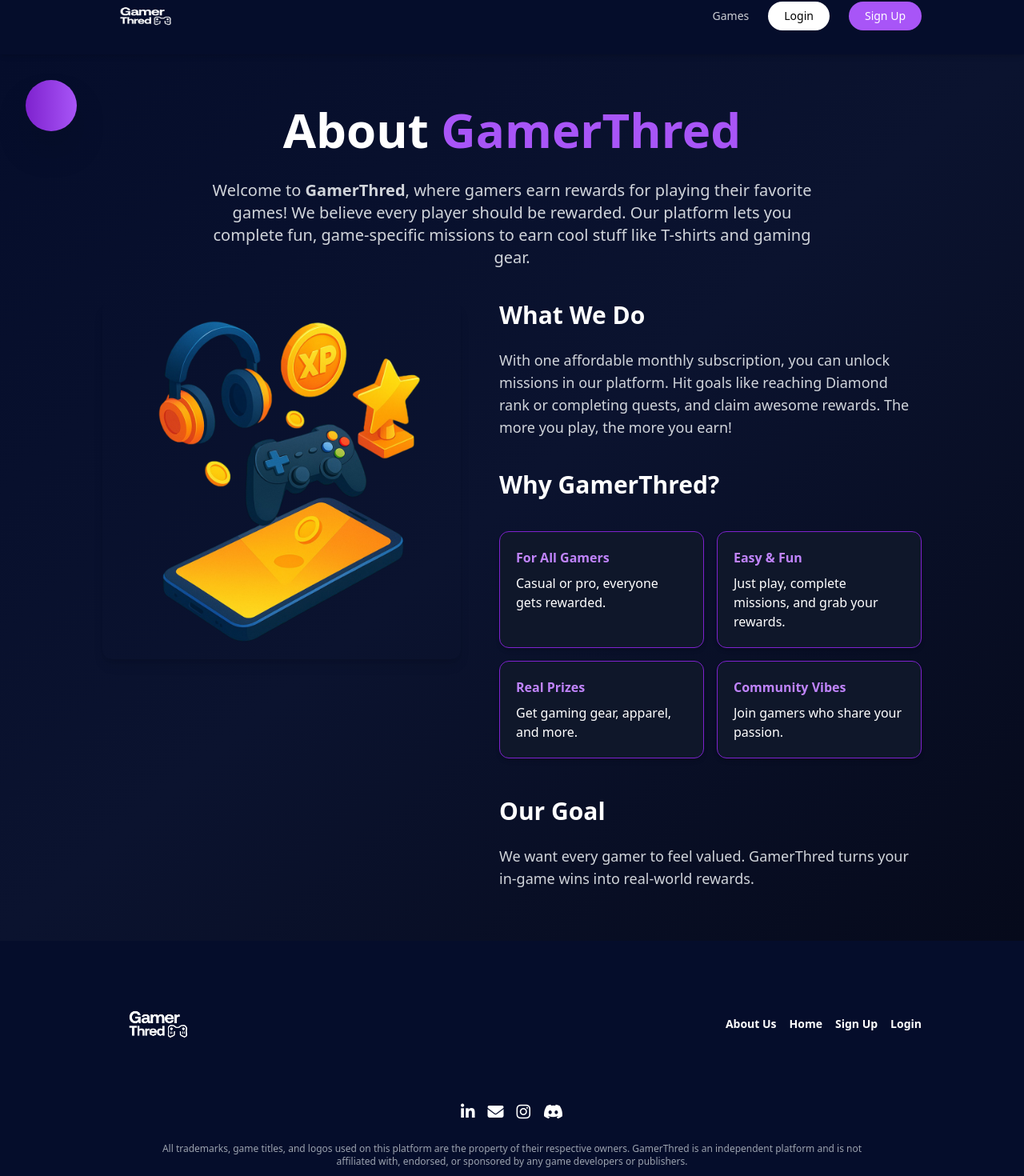
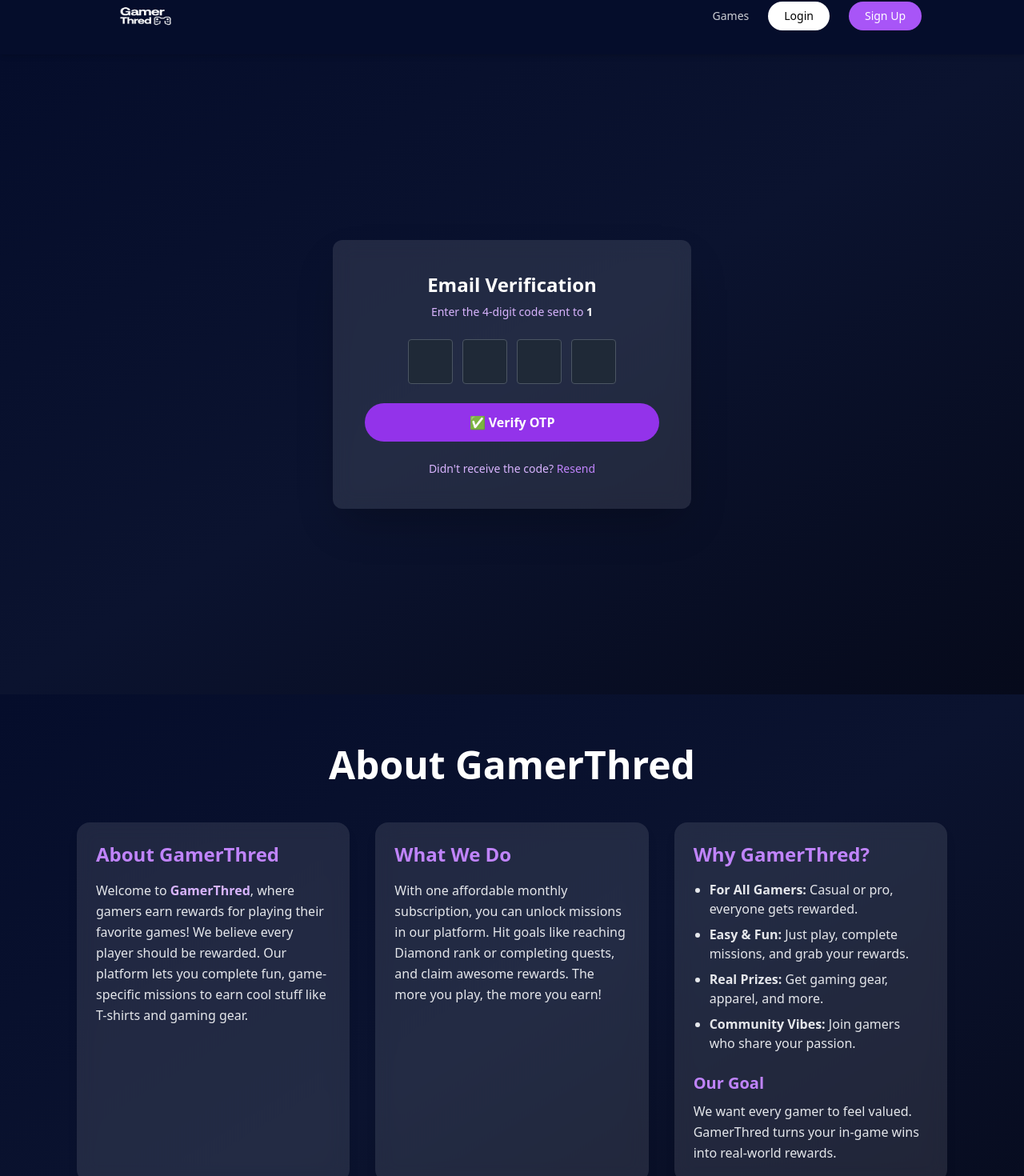
Before and after one commit to triggereddown/gamerthred, a React (Vite) app in the folder gamerthred/: page /verify-otp/1 in a window 1280 px wide. Shown: the part 28-1498 px from the top of the page at 80% size. Built offline with nearby package versions, Linux system fonts and the light colour scheme.

Commit message:
Changes and mission card and games page updation

```diff
--- a/gamerthred/src/App.jsx
+++ b/gamerthred/src/App.jsx
@@ -13,6 +13,7 @@
 import Profile from "./pages/Profile/Profile";
 import Games from "./pages/Games/Games";
 import GameDetail from "./pages/GameDetail/GameDetail";
+import OtpVerification from "./pages/Otp/Otp";
 
 import Loading from "./components/Loading";
 
@@ -42,8 +43,9 @@
         <Route path="/privacy" element={<Privacy />} />
         <Route path="/disclaimer" element={<Disclaimer />} />
         <Route path="/profile" element={<Profile />} />
-        <Route path="/games" element={<Games />} />
+        {/* <Route path="/games" element={<Games />} /> */}
         <Route path="/games/:gameId" element={<GameDetail />} />
+        <Route path="/verify-otp/:email" element={<OtpVerification />} />
       </Routes>
       <About />
       <Footer />
--- a/gamerthred/src/components/About.jsx
+++ b/gamerthred/src/components/About.jsx
@@ -1,96 +1,69 @@
 import React from "react";
-import { assets } from "../assets/assets";
-import { motion } from "framer-motion";
-
-// Draggable ball component
-const DraggableBall = () => {
-  return (
-    <motion.div
-      drag
-      dragMomentum={false}
-      whileHover={{ scale: 1.2 }}
-      whileTap={{ scale: 0.9 }}
-      className="w-16 h-16 rounded-full bg-gradient-to-r from-purple-700 to-purple-500 fixed top-32 left-8 z-50 cursor-pointer shadow-2xl"
-    />
-  );
-};
 
 const About = () => {
   return (
-    <div
-      className="relative flex flex-col items-center justify-center px-6 py-16 md:px-20 lg:px-32 w-full bg-gradient-to-br from-[#050D2B] via-[#0B132F] to-[#060A1B] text-white overflow-hidden"
-      id="about"
-    >
-      <DraggableBall />
-
-      {/* Heading */}
-      <h1 className="text-4xl sm:text-6xl font-bold mb-4 text-center">
-        About{" "}
-        <motion.span
-          className="text-purple-500 cursor-pointer"
-          whileHover={{ scale: 1.1, color: "#ffffff" }}
-          transition={{ type: "spring", stiffness: 500 }}
-          onClick={() => window.scrollTo({ top: 0, behavior: "smooth" })}
-        >
-          GamerThred
-        </motion.span>
+    <div className="min-h-screen bg-gradient-to-br from-[#050D2B] via-[#0B132F] to-[#060A1B] text-white px-4 py-16 md:px-24 font-sans">
+      <h1 className="text-4xl md:text-5xl font-extrabold text-center mb-12">
+        About GamerThred
       </h1>
 
-      {/* Subheading */}
-      <p className="text-center max-w-3xl text-lg sm:text-xl mt-4 mb-10 text-gray-300 leading-relaxed">
-        Welcome to <strong>GamerThred</strong>, where gamers earn rewards for
-        playing their favorite games! We believe every player should be
-        rewarded. Our platform lets you complete fun, game-specific missions to
-        earn cool stuff like T-shirts and gaming gear.
-      </p>
+      <div className="flex flex-col md:flex-row gap-8 overflow-x-auto md:overflow-visible pb-4">
+        {/* Card 1: About GamerThred */}
+        <div className="min-w-[300px] md:flex-1 bg-white bg-opacity-10 p-6 rounded-2xl shadow-lg backdrop-blur-md transition hover:scale-[1.01] duration-300">
+          <h2 className="text-2xl font-semibold mb-4 text-purple-400">
+            About GamerThred
+          </h2>
+          <p className="text-base text-gray-200 leading-relaxed">
+            Welcome to{" "}
+            <span className="font-bold text-purple-300">GamerThred</span>, where
+            gamers earn rewards for playing their favorite games! We believe
+            every player should be rewarded. Our platform lets you complete fun,
+            game-specific missions to earn cool stuff like T-shirts and gaming
+            gear.
+          </p>
+        </div>
 
-      {/* Middle section */}
-      <div className="flex flex-col lg:flex-row items-center lg:items-start gap-12 w-full">
-        {/* Left side image */}
-        <img
-          src={assets.consolee}
-          alt="Gaming Console"
-          className="w-full max-w-md rounded-xl shadow-lg"
-        />
-
-        {/* Right side mission */}
-        <div className="flex flex-col justify-center gap-6 max-w-2xl">
-          <h2 className="text-2xl sm:text-3xl font-semibold">What We Do</h2>
-          <p className="text-gray-300 text-base sm:text-lg leading-relaxed">
+        {/* Card 2: What We Do */}
+        <div className="min-w-[300px] md:flex-1 bg-white bg-opacity-10 p-6 rounded-2xl shadow-lg backdrop-blur-md transition hover:scale-[1.01] duration-300">
+          <h2 className="text-2xl font-semibold mb-4 text-purple-400">
+            What We Do
+          </h2>
+          <p className="text-base text-gray-200 leading-relaxed">
             With one affordable monthly subscription, you can unlock missions in
             our platform. Hit goals like reaching Diamond rank or completing
             quests, and claim awesome rewards. The more you play, the more you
             earn!
           </p>
+        </div>
 
-          <h2 className="text-2xl sm:text-3xl font-semibold mt-4">
+        {/* Card 3: Why GamerThred + Goal */}
+        <div className="min-w-[300px] md:flex-1 bg-white bg-opacity-10 p-6 rounded-2xl shadow-lg backdrop-blur-md transition hover:scale-[1.01] duration-300">
+          <h2 className="text-2xl font-semibold mb-4 text-purple-400">
             Why GamerThred?
           </h2>
-          <div className="grid grid-cols-1 sm:grid-cols-2 gap-4 mt-4">
-            <div className="bg-[#0f172a] p-5 rounded-xl shadow-md border border-purple-700 hover:scale-105 transition">
-              <h3 className="font-bold text-purple-400 mb-2">For All Gamers</h3>
-              <p>Casual or pro, everyone gets rewarded.</p>
-            </div>
-            <div className="bg-[#0f172a] p-5 rounded-xl shadow-md border border-purple-700 hover:scale-105 transition">
-              <h3 className="font-bold text-purple-400 mb-2">Easy & Fun</h3>
-              <p>Just play, complete missions, and grab your rewards.</p>
-            </div>
-            <div className="bg-[#0f172a] p-5 rounded-xl shadow-md border border-purple-700 hover:scale-105 transition">
-              <h3 className="font-bold text-purple-400 mb-2">Real Prizes</h3>
-              <p>Get gaming gear, apparel, and more.</p>
-            </div>
-            <div className="bg-[#0f172a] p-5 rounded-xl shadow-md border border-purple-700 hover:scale-105 transition">
-              <h3 className="font-bold text-purple-400 mb-2">
-                Community Vibes
-              </h3>
-              <p>Join gamers who share your passion.</p>
-            </div>
-          </div>
-
-          <h2 className="text-2xl sm:text-3xl font-semibold mt-6">Our Goal</h2>
-          <p className="text-gray-300 text-base sm:text-lg leading-relaxed">
+          <ul className="list-disc text-base text-gray-200 pl-5 space-y-2 mb-6">
+            <li>
+              <strong>For All Gamers:</strong> Casual or pro, everyone gets
+              rewarded.
+            </li>
+            <li>
+              <strong>Easy & Fun:</strong> Just play, complete missions, and
+              grab your rewards.
+            </li>
+            <li>
+              <strong>Real Prizes:</strong> Get gaming gear, apparel, and more.
+            </li>
+            <li>
+              <strong>Community Vibes:</strong> Join gamers who share your
+              passion.
+            </li>
+          </ul>
+          <h3 className="text-xl font-semibold mb-2 text-purple-400">
+            Our Goal
+          </h3>
+          <p className="text-base text-gray-200 leading-relaxed">
             We want every gamer to feel valued. GamerThred turns your in-game
-            wins into real-world rewards.
+            wins into real-world rewards.
           </p>
         </div>
       </div>
--- a/gamerthred/src/pages/Login/Login.jsx
+++ b/gamerthred/src/pages/Login/Login.jsx
@@ -36,6 +36,9 @@
     })
       .then((response) => response.json()) // assuming PHP returns JSON
       .then((data) => {
+        if (data.status == 205) {
+          navigate(`/verify-otp/${formData.email}`);
+        }
         console.log("Success:", data);
         const token = data.data.jwt;
         localStorage.setItem("token", token);
--- /dev/null
+++ b/gamerthred/src/pages/Otp/Otp.jsx
@@ -0,0 +1,124 @@
+import { useEffect, useRef, useState } from "react";
+import { useParams, useNavigate } from "react-router-dom";
+
+const OtpVerification = () => {
+  const { email } = useParams();
+  const [otp, setOtp] = useState(["", "", "", ""]);
+  const inputRefs = useRef([]);
+  const navigate = useNavigate();
+
+  const handleInputChange = (e, index) => {
+    const value = e.target.value;
+    if (!/^\d?$/.test(value)) return;
+
+    const updatedOtp = [...otp];
+    updatedOtp[index] = value;
+    setOtp(updatedOtp);
+
+    if (value && index < 3) {
+      inputRefs.current[index + 1].focus();
+    }
+  };
+
+  const handleKeyDown = (e, index) => {
+    if (e.key === "Backspace" && !otp[index] && index > 0) {
+      inputRefs.current[index - 1].focus();
+    }
+  };
+
+  const handlePaste = (e) => {
+    e.preventDefault();
+    const text = e.clipboardData.getData("text").slice(0, 4);
+    if (!/^\d{4}$/.test(text)) return;
+
+    const digits = text.split("");
+    setOtp(digits);
+    digits.forEach((digit, i) => {
+      if (inputRefs.current[i]) inputRefs.current[i].value = digit;
+    });
+    inputRefs.current[3].focus();
+  };
+
+  const handleSubmit = (e) => {
+    e.preventDefault();
+    const otpCode = otp.join("");
+
+    if (otpCode.length !== 4) {
+      alert("Please enter a valid 4-digit OTP.");
+      return;
+    }
+
+    fetch("https://gamerthred.com/api/verify-otp.php", {
+      method: "POST",
+      headers: { "Content-Type": "application/json" },
+      body: JSON.stringify({ email, otp: otpCode }),
+    })
+      .then((res) => res.json())
+      .then((data) => {
+        if (data.status === 200) {
+          alert("✅ OTP Verified!");
+          const token = data.data.jwt;
+          localStorage.setItem("token", token);
+          console.log(token);
+          navigate("/profile");
+        } else {
+          alert("❌ " + data.msg);
+        }
+      })
+      .catch((err) => {
+        console.error("Verification error:", err);
+        alert("Something went wrong. Try again.");
+      });
+  };
+
+  return (
+    <main className="min-h-screen flex items-center justify-center px-4 py-20 bg-gradient-to-br from-[#050D2B] via-[#0B132F] to-[#060A1B] font-inter">
+      <div className="w-full max-w-md bg-white/10 backdrop-blur-md rounded-xl shadow-2xl p-8 sm:p-10 text-center text-white">
+        <h1 className="text-2xl font-bold mb-2">Email Verification</h1>
+        <p className="text-sm text-purple-300 mb-6">
+          Enter the 4-digit code sent to{" "}
+          <span className="font-semibold text-white">{email}</span>
+        </p>
+
+        <form onSubmit={handleSubmit}>
+          <div className="flex items-center justify-center gap-3 mb-6">
+            {otp.map((digit, i) => (
+              <input
+                key={i}
+                type="text"
+                maxLength={1}
+                inputMode="numeric"
+                className="w-14 h-14 text-center text-2xl font-bold text-white bg-gray-800 border border-gray-600 rounded focus:ring-2 focus:ring-purple-500 focus:outline-none"
+                value={digit}
+                onChange={(e) => handleInputChange(e, i)}
+                onKeyDown={(e) => handleKeyDown(e, i)}
+                onPaste={handlePaste}
+                ref={(el) => (inputRefs.current[i] = el)}
+              />
+            ))}
+          </div>
+
+          <button
+            type="submit"
+            className="w-full bg-purple-600 hover:bg-fuchsia-600 text-white font-semibold py-3 rounded-full transition"
+          >
+            ✅ Verify OTP
+          </button>
+        </form>
+
+        <p className="text-sm text-purple-300 mt-6">
+          Didn't receive the code?{" "}
+          <button
+            type="button"
+            onClick={() => alert("OTP resent!")}
+            className="hover:underline text-purple-400"
+          >
+            Resend
+          </button>
+        </p>
+      </div>
+    </main>
+  );
+};
+
+export default OtpVerification;
--- a/gamerthred/src/pages/Signup/Signup.jsx
+++ b/gamerthred/src/pages/Signup/Signup.jsx
@@ -51,9 +51,7 @@
       .then((data) => {
         if (data.status === 200) {
           alert("✅ Registration successful!");
-          const token = dataReceived.data.jwt;
-          localStorage.setItem("token", token);
-          navigate("/profile");
+          navigate(`/verify-otp/${formData.email}`);
         } else {
           alert("❌ " + data.msg);
         }
```
Also changed, not shown: gamerthred/src/pages/GameDetail/GameDetail.jsx (+106 -29 lines), gamerthred/src/pages/Games/Games.jsx (+58 -16 lines). Lines whose indentation alone changed are shown as unchanged.
